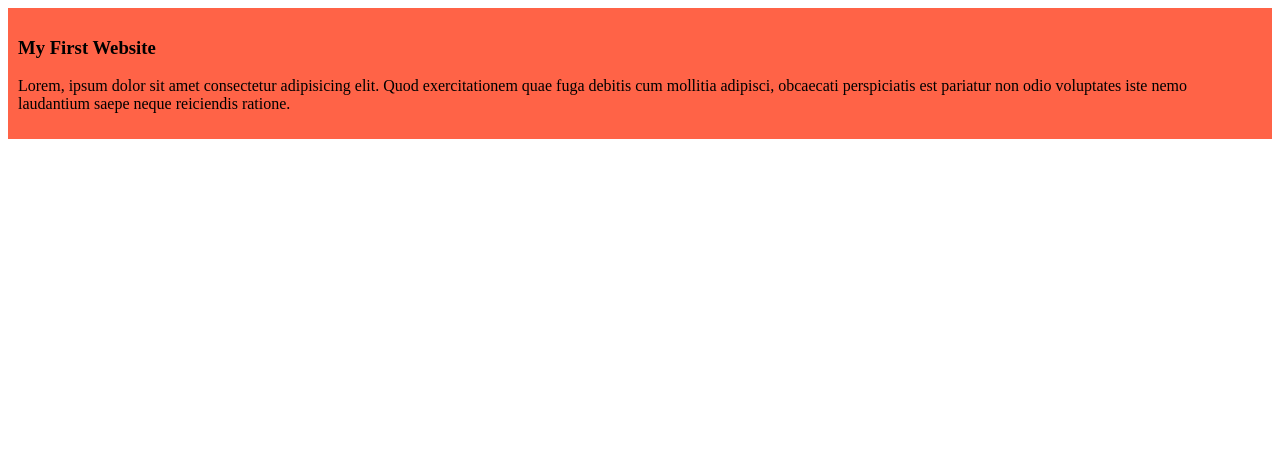
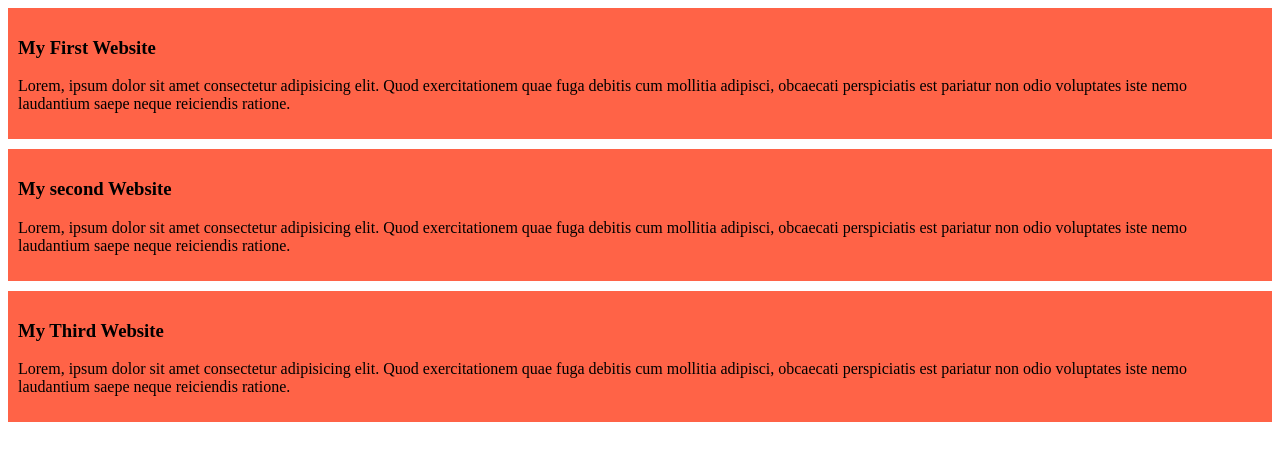
Before and after one commit to jannatun67/my-first-github-repo, a plain HTML site: page index.html in a window 1280 px wide. Drawn offline with Linux system fonts and the light colour scheme.

Commit message:
added the second and third blog

```diff
--- a/css/style.css
+++ b/css/style.css
@@ -1,4 +1,5 @@
 div{
     background-color: tomato;
     padding: 10px;
+    margin-bottom: 10px;
 }
--- a/index.html
+++ b/index.html
@@ -11,5 +11,13 @@
         <h3>My First Website</h3>
         <p>Lorem, ipsum dolor sit amet consectetur adipisicing elit. Quod exercitationem quae fuga debitis cum mollitia adipisci, obcaecati perspiciatis est pariatur non odio voluptates iste nemo laudantium saepe neque reiciendis ratione.</p>
     </div>
+    <div>
+        <h3>My second Website</h3>
+        <p>Lorem, ipsum dolor sit amet consectetur adipisicing elit. Quod exercitationem quae fuga debitis cum mollitia adipisci, obcaecati perspiciatis est pariatur non odio voluptates iste nemo laudantium saepe neque reiciendis ratione.</p>
+    </div>
+    <div>
+        <h3>My Third Website</h3>
+        <p>Lorem, ipsum dolor sit amet consectetur adipisicing elit. Quod exercitationem quae fuga debitis cum mollitia adipisci, obcaecati perspiciatis est pariatur non odio voluptates iste nemo laudantium saepe neque reiciendis ratione.</p>
+    </div>
 </body>
 </html>
```
